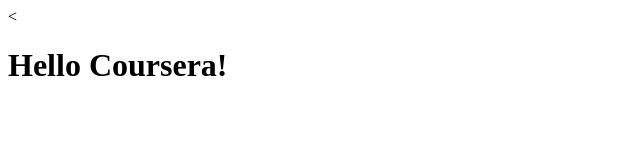
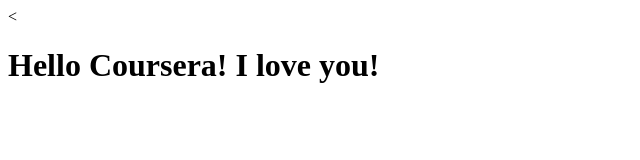
Before and after one commit to JinCanada2015/Coursera-test, a plain HTML site: page index.html in a window 1280 px wide. Shown: the whole page, without its empty margins (0-640 px from the left). Drawn offline with Linux system fonts and the light colour scheme.

Commit message:
New version of web file.

```diff
--- a/index.html
+++ b/index.html
@@ -5,6 +5,6 @@
     <title>Helllo Coursera</title>
   </head>
   <body>
-    <<h1> Hello Coursera!</h1>
+    <<h1> Hello Coursera! I love you!</h1>
   </body>
 </html>
```
